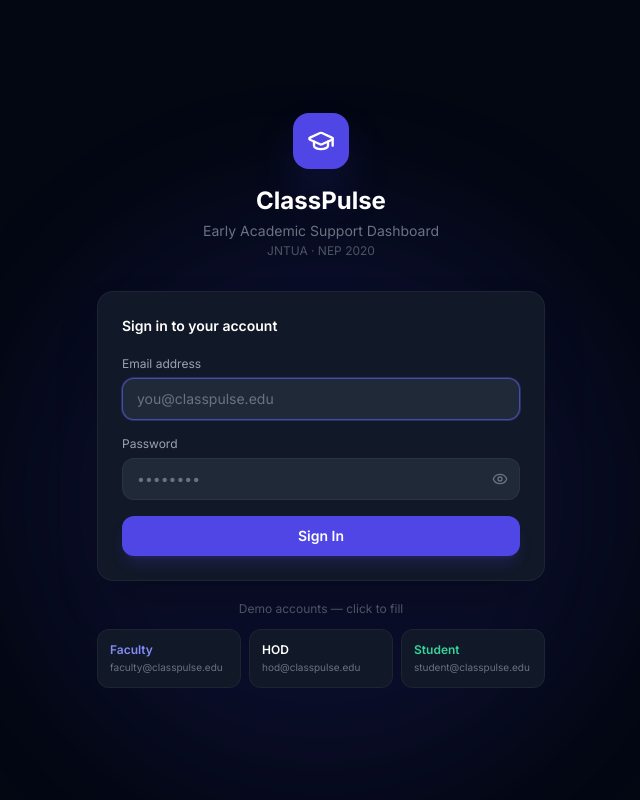
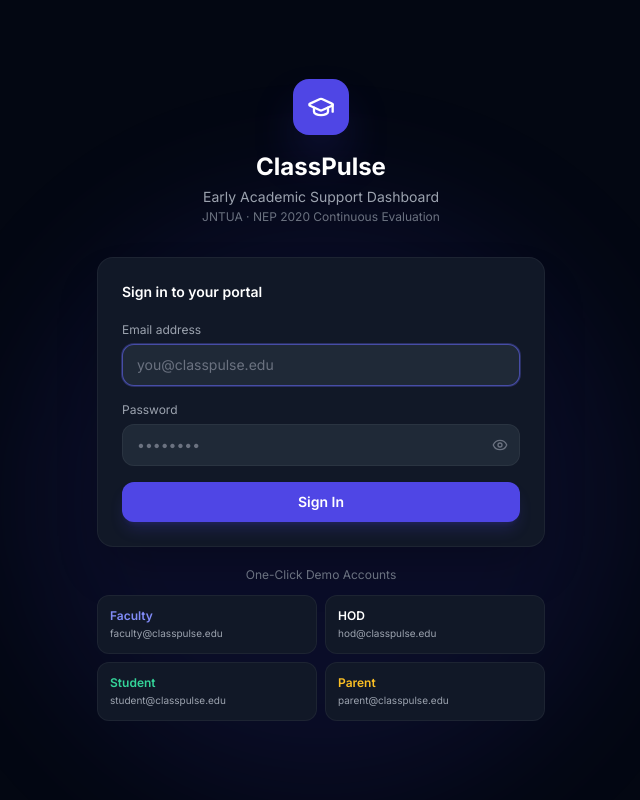
Before and after one commit to sana-saniya/Class_Pulse, a React (Vite) app in the folder frontend/: page / in a window 1280 px wide. Shown: the whole page, without its empty margins (319-959 px from the left). Built offline with nearby package versions, Linux system fonts and the light colour scheme.

Commit message:
feat(auth): add one-click demo login card for parent role

```diff
--- a/frontend/src/pages/LoginPage.tsx
+++ b/frontend/src/pages/LoginPage.tsx
@@ -3,9 +3,10 @@ import { GraduationCap, Eye, EyeOff, AlertCircle, Loader2 } from 'lucide-react';
 import { useAuth } from '../context/AuthContext';
 
 const DEMO_ACCOUNTS = [
-  { role: 'Faculty',  email: 'faculty@classpulse.edu', password: 'Faculty@123', color: 'indigo' },
-  { role: 'HOD',      email: 'hod@classpulse.edu',     password: 'HOD@123',     color: 'violet' },
-  { role: 'Student',  email: 'student@classpulse.edu', password: 'Student@123', color: 'emerald' },
+  { role: 'Faculty', email: 'faculty@classpulse.edu', password: 'Faculty@123', color: 'indigo' },
+  { role: 'HOD',     email: 'hod@classpulse.edu',     password: 'HOD@123',     color: 'violet' },
+  { role: 'Student', email: 'student@classpulse.edu', password: 'Student@123', color: 'emerald' },
+  { role: 'Parent',  email: 'parent@classpulse.edu',  password: 'Parent@123',  color: 'amber' },
 ];
 
 export default function LoginPage() {
@@ -49,13 +50,13 @@ export default function LoginPage() {
             <GraduationCap className="w-7 h-7 text-white" />
           </div>
           <h1 className="text-2xl font-bold text-white">ClassPulse</h1>
-          <p className="text-gray-500 text-sm mt-1">Early Academic Support Dashboard</p>
-          <p className="text-gray-600 text-xs mt-0.5">JNTUA · NEP 2020</p>
+          <p className="text-gray-400 text-sm mt-1">Early Academic Support Dashboard</p>
+          <p className="text-gray-500 text-xs mt-0.5">JNTUA · NEP 2020 Continuous Evaluation</p>
         </div>
 
         {/* Card */}
         <div className="bg-gray-900 border border-white/5 rounded-2xl p-6 shadow-2xl">
-          <h2 className="text-sm font-semibold text-white mb-5">Sign in to your account</h2>
+          <h2 className="text-sm font-semibold text-white mb-5">Sign in to your portal</h2>
 
           <form onSubmit={(e) => void handleSubmit(e)} className="space-y-4">
             {/* Email */}
@@ -115,8 +116,8 @@ export default function LoginPage() {
 
         {/* Demo accounts */}
         <div className="mt-5">
-          <p className="text-xs text-gray-600 text-center mb-3">Demo accounts — click to fill</p>
-          <div className="grid grid-cols-3 gap-2">
+          <p className="text-xs text-gray-500 text-center mb-3">One-Click Demo Accounts</p>
+          <div className="grid grid-cols-2 gap-2">
             {DEMO_ACCOUNTS.map((acc) => (
               <button
                 key={acc.role}
@@ -124,7 +125,7 @@ export default function LoginPage() {
                 className={`p-3 rounded-xl bg-gray-900 border border-white/5 hover:border-${acc.color}-500/30 hover:bg-${acc.color}-500/5 transition-all text-left`}
               >
                 <p className={`text-xs font-semibold text-${acc.color}-400`}>{acc.role}</p>
-                <p className="text-[10px] text-gray-500 mt-0.5 truncate">{acc.email}</p>
+                <p className="text-[10px] text-gray-400 mt-0.5 truncate">{acc.email}</p>
               </button>
             ))}
           </div>
```
